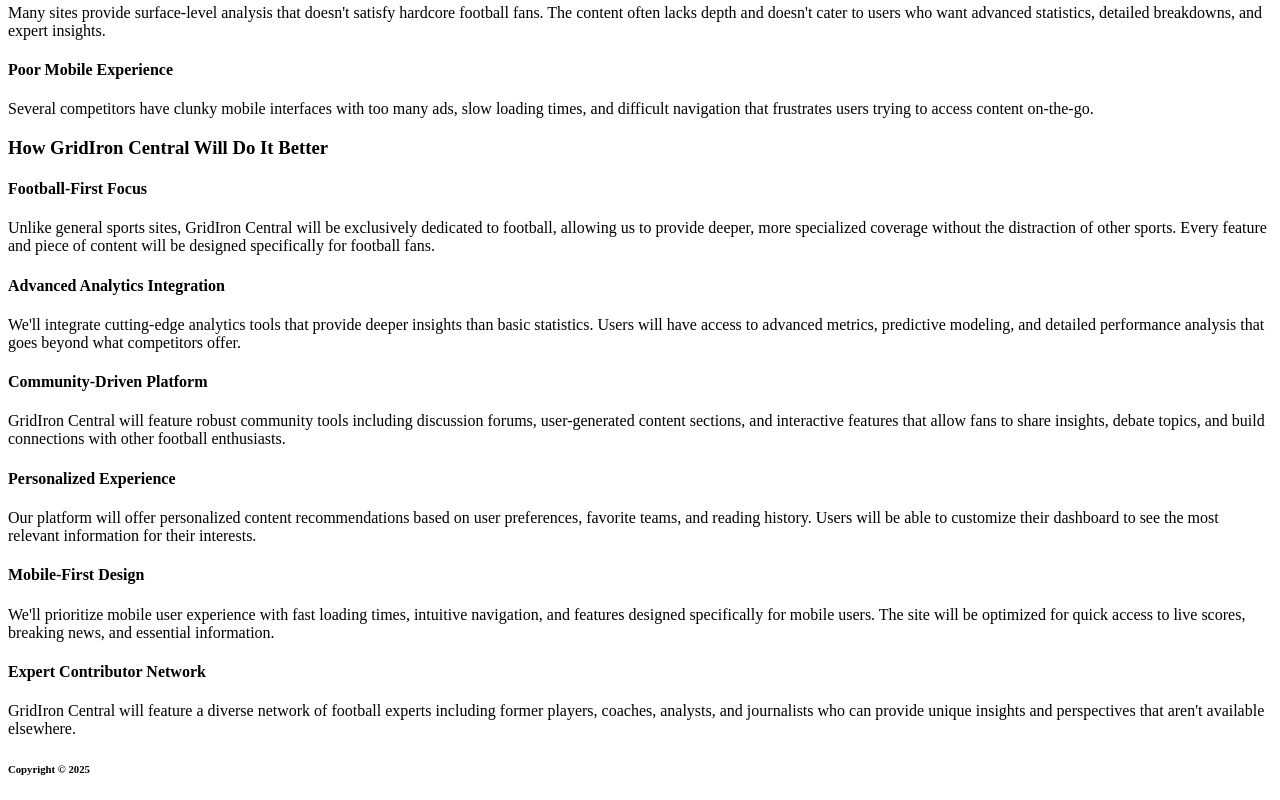
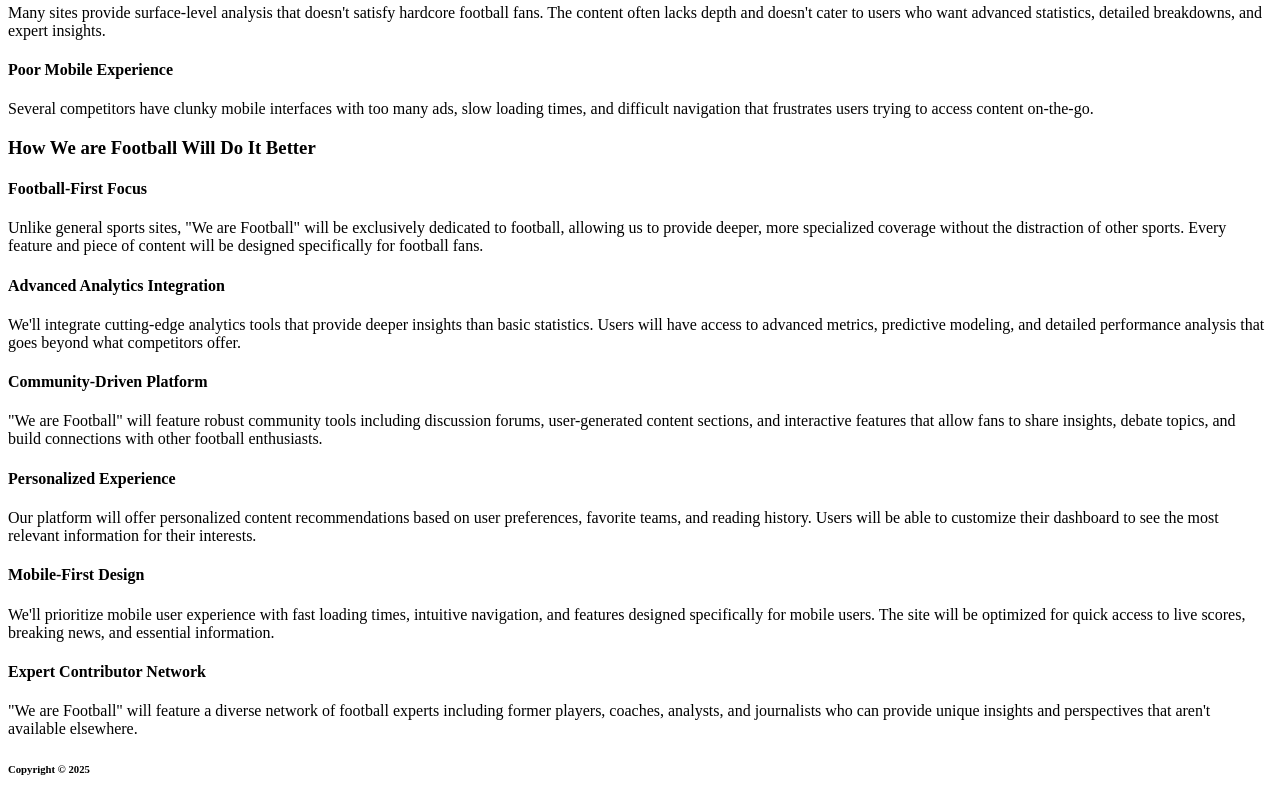
Before and after one commit to HunterKiepke/se1400, a plain HTML site: page milestone1/competition.html in a window 1280 px wide. Shown: the part 767-1567 px from the top of the page. Drawn offline with Linux system fonts and the light colour scheme.

Commit message:
full name change

```diff
--- a/milestone1/competition.html
+++ b/milestone1/competition.html
@@ -4,12 +4,12 @@
 <head>
     <meta charset="UTF-8">
     <meta name="robots" content="noindex, nofollow">
-    <title>Competition Analysis - GridIron Central</title>
+    <title>Competition Analysis - We are Football</title>
 </head>
 
 <body>
     <header>
-        <h1>GridIron Central</h1>
+        <h1>We are Football</h1>
     </header>
 
     <nav>
@@ -60,10 +60,10 @@
         <p>Several competitors have clunky mobile interfaces with too many ads, slow loading times, and difficult
             navigation that frustrates users trying to access content on-the-go.</p>
 
-        <h3>How GridIron Central Will Do It Better</h3>
+        <h3>How We are Football Will Do It Better</h3>
 
         <h4>Football-First Focus</h4>
-        <p>Unlike general sports sites, GridIron Central will be exclusively dedicated to football, allowing us to
+        <p>Unlike general sports sites, "We are Football" will be exclusively dedicated to football, allowing us to
             provide deeper, more specialized coverage without the distraction of other sports. Every feature and piece
             of content will be designed specifically for football fans.</p>
 
@@ -73,7 +73,7 @@
             what competitors offer.</p>
 
         <h4>Community-Driven Platform</h4>
-        <p>GridIron Central will feature robust community tools including discussion forums, user-generated content
+        <p>"We are Football" will feature robust community tools including discussion forums, user-generated content
             sections, and interactive features that allow fans to share insights, debate topics, and build connections
             with other football enthusiasts.</p>
 
@@ -88,7 +88,7 @@
             and essential information.</p>
 
         <h4>Expert Contributor Network</h4>
-        <p>GridIron Central will feature a diverse network of football experts including former players, coaches,
+        <p>"We are Football" will feature a diverse network of football experts including former players, coaches,
             analysts, and journalists who can provide unique insights and perspectives that aren't available elsewhere.
         </p>
     </main>
```
Also changed, not shown: milestone1/audience.html (+2 -2 lines).
